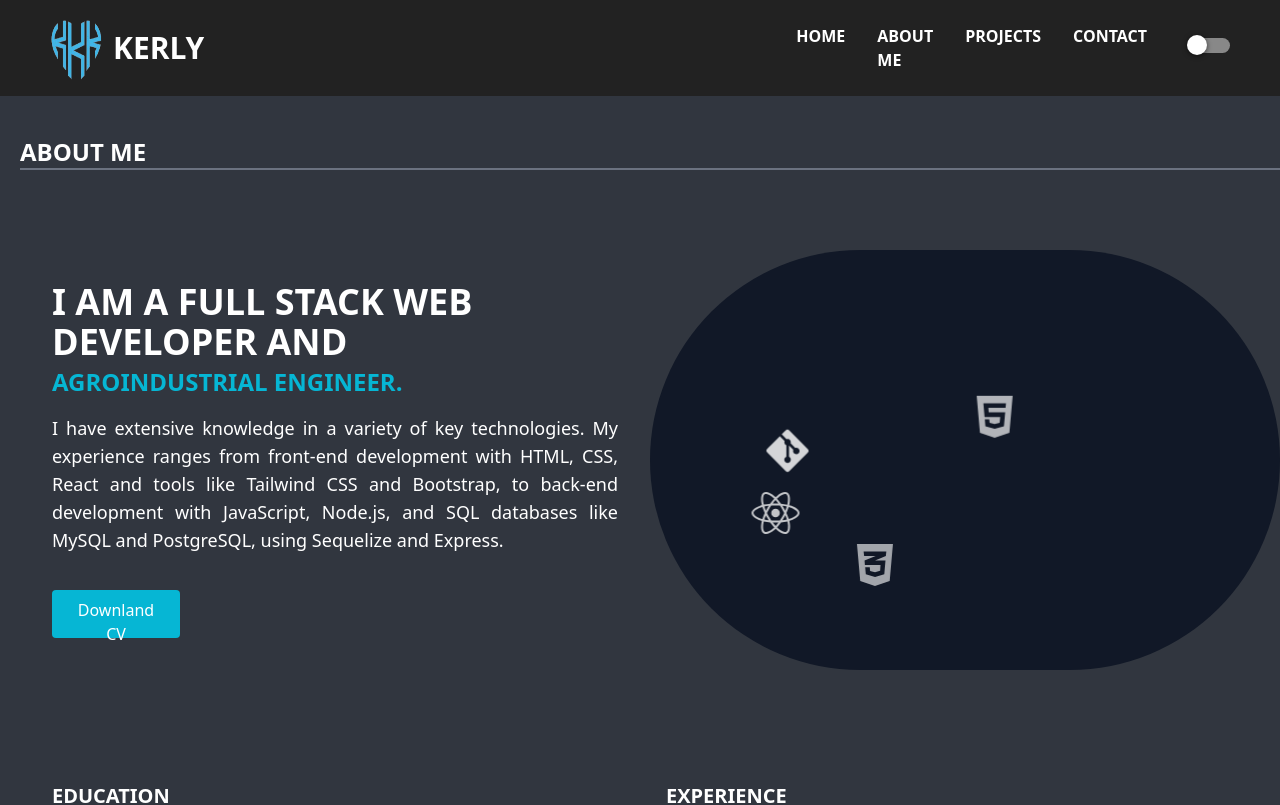
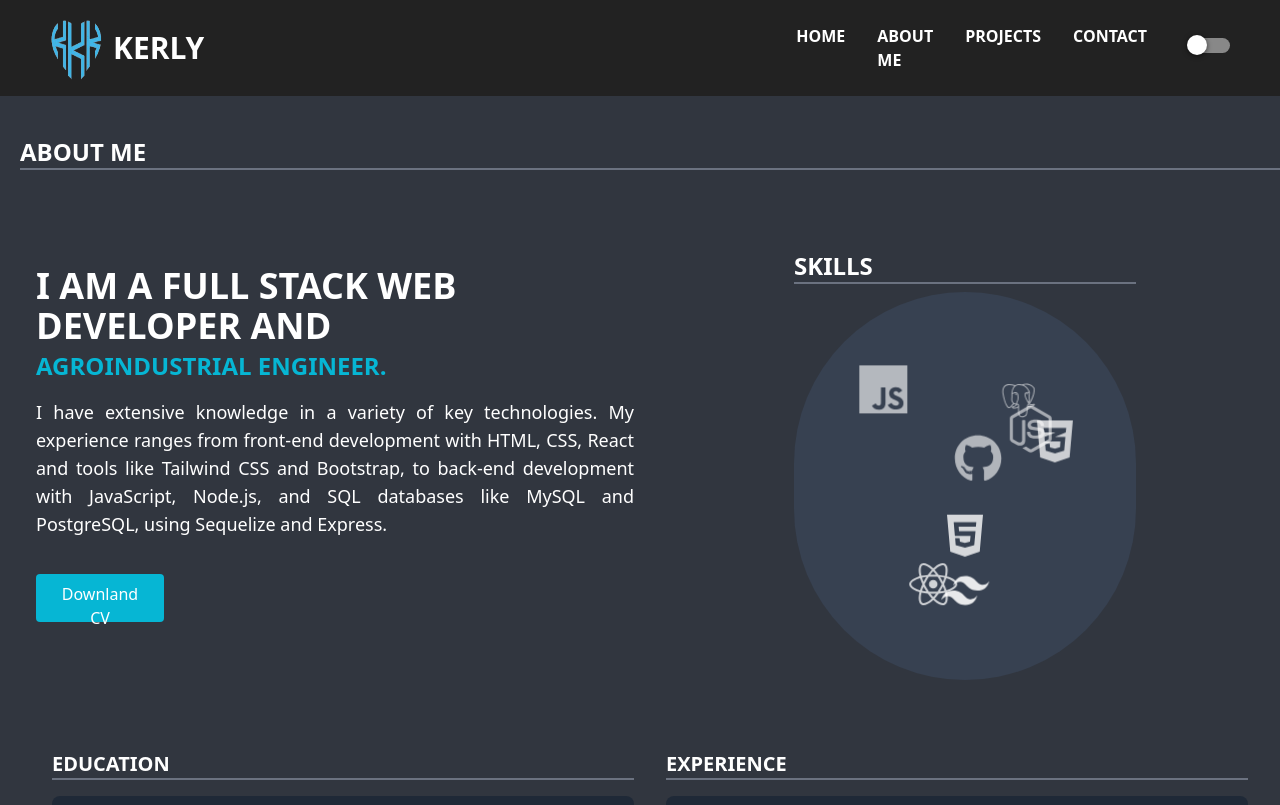
Before and after one commit to KerlyVanesaSarrias/portfolio, a React (Vite) app: page /about-me in a window 1280 px wide. Shown: the top 805 px of the page. Built offline with nearby package versions, Linux system fonts and the light colour scheme.

Commit message:
add skills

```diff
--- a/package.json
+++ b/package.json
@@ -22,6 +22,7 @@
     "react-dom": "^18.2.0",
     "react-hook-form": "^7.52.1",
     "react-icons": "^5.1.0",
+    "react-responsive": "^10.0.0",
     "react-router-dom": "^6.24.1",
     "react-spring": "^9.7.3",
     "react-switch": "^7.0.0",
--- a/src/components/SkillsParticules/SkillsParticles.jsx
+++ b/src/components/SkillsParticules/SkillsParticles.jsx
@@ -1,19 +1,28 @@
 
-import React, { useCallback, useRef } from 'react';
+import React, { useCallback, useEffect, useRef } from 'react';
 import { useSprings, animated } from 'react-spring';
-import { FaReact, FaCss3Alt, FaHtml5, FaGitAlt } from 'react-icons/fa';
+import { FaReact,FaNodeJs, FaCss3Alt, FaHtml5, FaGithub } from 'react-icons/fa';
+import { DiPostgresql } from "react-icons/di";
+import { SiTailwindcss, SiJavascript } from "react-icons/si";
+import { useMediaQuery } from 'react-responsive';
 
 const skills = [
     { name: 'React', icon: FaReact },
     { name: 'CSS3', icon: FaCss3Alt },
     { name: 'HTML5', icon: FaHtml5 },
-    { name: 'Git', icon: FaGitAlt },
+    { name: 'Git', icon: FaGithub },
+    { name: 'Node.js', icon: FaNodeJs },
+    { name: 'Postgresql', icon: DiPostgresql },
+    { name: 'Tailwindcss', icon: SiTailwindcss},
+    { name: 'Javascript', icon: SiJavascript},
 ];
 
 const getRandomDuration = () => Math.random() * 5000 + 5000;
 
+
 const SkillsParticles = () => {
     const containerRef = useRef(null);
+
 
     const getRandomPosition = useCallback(() => {
         if(containerRef.current) {
@@ -22,7 +31,7 @@ const SkillsParticles = () => {
                 y: Math.random() * containerRef.current.innerHeight,
             }
         }
-        return { x: 0, y: 0}
+        return { x: 100, y: 100}
     }, []);
 
     const springs = useSprings(
@@ -35,7 +44,8 @@ const SkillsParticles = () => {
                 to: async (next) => {
                     while (true) {
                         await next({
-                            transform: `translate3d(${Math.random() * 665}px, ${Math.random() * 420}px, 0)`,
+                            transform:
+                             `translate3d(${Math.random() * 250}px, ${Math.random() * 300}px, 0)`,
                             opacity: Math.random() * 0.5 + 0.5,
                             config: { duration: getRandomDuration() },
                         });
@@ -46,8 +56,13 @@ const SkillsParticles = () => {
         })
     );
 
+    useEffect(() => {
+        console.log('container', containerRef.current.innerWidth)
+    }, [])
+
     return (
-        <div className="w-full h-full overflow-hidden bg-gray-900  rounded-full border-cyan-500" ref={containerRef}>
+
+            <div className="w-full md:h-full h-96 overflow-hidden dark:bg-gray-700 bg-slate-300 md:p-10 p-2 rounded-full" ref={containerRef}>
                 {springs.map((props, index) => {
                     const IconComponent = skills[index].icon;
                     return (
@@ -56,7 +71,7 @@ const SkillsParticles = () => {
                             className="absolute will-change-transform"
                             style={props}
                         >
-                        <IconComponent className="w-12 h-12 text-white" />
+                            <IconComponent className="w-12 h-12 dark-text" />
                         </animated.div>
                     );
                 })}
--- a/src/pages/AboutMePage.jsx
+++ b/src/pages/AboutMePage.jsx
@@ -18,15 +18,17 @@ const AboutMePage = () => {
 <div className='w-full flex flex-col  gap-20 pt-10 pl-5'>
 <h1 className="brand">About Me</h1>
 
-  <div className='flex'>
-    <div className='flex flex-col gap-1 p-8 w-1/2'>
+  <div className='flex flex-col md:flex-row'>
+    <div className='flex flex-col gap-1 md:w-1/2 w-full p-4'>
       <h2 className="  dark-text  font-bold uppercase text-4xl ">I am a full stack web developer and </h2>
       <h3 className='text-cyan-500 font-bold uppercase text-2xl mb-3'>Agroindustrial Engineer.</h3>
       <p className=" dark-text  text-lg text-justify ">I have extensive knowledge in a variety of key technologies. My experience ranges from front-end development with HTML, CSS, React and tools like Tailwind CSS and Bootstrap, to back-end development with JavaScript, Node.js, and SQL databases like MySQL and PostgreSQL, using Sequelize and Express.</p>
       <Button onClick={handleDownload} className="mt-8" color="primary" size="small" isRounded>Downland CV</Button>
     </div>
-    <div className='flex w-1/2'>
-      <SkillsParticles/>
+
+    <div className=' w-full md:w-1/2 md:px-36 px-5 flex-col justify-center items-center  '>
+      <h2 className='brand mb-2'>Skills</h2>
+      <SkillsParticles className=''/>
     </div>
   </div>
 
```
Also changed, not shown: 1 other file (tests, documents, lock files or other folders). Lines whose indentation alone changed are shown as unchanged.
